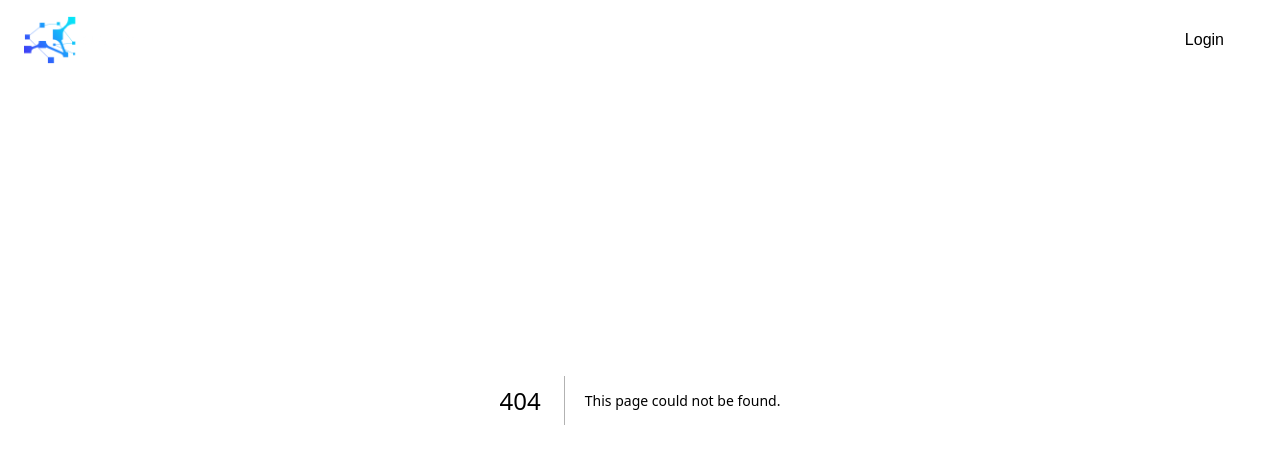
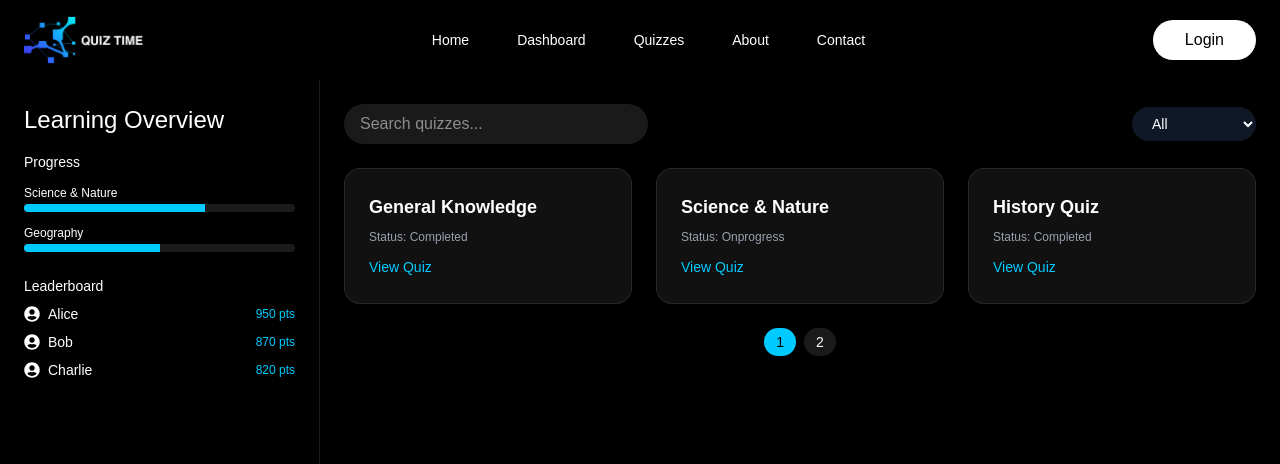
Before and after one commit to sandeepaMallawarachchi/quiz-app, a Next.js app: page /all-quizzes in a window 1280 px wide. Before the commit this address had no page. Shown: the top 464 px of the page. Built offline with nearby package versions, Linux system fonts and the light colour scheme.

Commit message:
Add AllQuizzes page with search and filter functionality; enhance FeaturedQuiz with images and animated transitions

```diff
--- /dev/null
+++ b/app/all-quizzes/page.tsx
@@ -0,0 +1,146 @@
+"use client";
+
+import React, { useState, useEffect } from "react";
+import { motion } from "framer-motion";
+import { FaUserCircle } from "react-icons/fa";
+
+const dummyQuizzes = [
+  { id: 1, title: "General Knowledge", status: "completed" },
+  { id: 2, title: "Science & Nature", status: "onprogress" },
+  { id: 3, title: "History Quiz", status: "completed" },
+  { id: 4, title: "Geography", status: "onprogress" },
+  { id: 5, title: "Pop Culture", status: "completed" },
+];
+
+const dummyLeaderboard = [
+  { name: "Alice", score: 950 },
+  { name: "Bob", score: 870 },
+  { name: "Charlie", score: 820 },
+];
+
+const isLoggedIn = true;
+
+const AllQuizzes = () => {
+  const [searchTerm, setSearchTerm] = useState("");
+  const [filter, setFilter] = useState("all");
+  const [currentPage, setCurrentPage] = useState(1);
+  const quizzesPerPage = 3;
+
+  const filtered = dummyQuizzes.filter((quiz) => {
+    if (filter === "completed") return quiz.status === "completed";
+    if (filter === "onprogress") return quiz.status === "onprogress";
+    return true;
+  }).filter((quiz) => quiz.title.toLowerCase().includes(searchTerm.toLowerCase()));
+
+  const indexOfLast = currentPage * quizzesPerPage;
+  const indexOfFirst = indexOfLast - quizzesPerPage;
+  const currentQuizzes = filtered.slice(indexOfFirst, indexOfLast);
+  const totalPages = Math.ceil(filtered.length / quizzesPerPage);
+
+  return (
+    <div className="min-h-screen bg-black text-white flex pt-20">
+      {/* Left Panel */}
+      <aside className="w-1/4 border-r border-white/10 p-6">
+        <h3 className="text-2xl mb-4">Learning Overview</h3>
+        {isLoggedIn ? (
+          <>
+            <div className="mb-6">
+              <h4 className="text-sm mb-2">Progress</h4>
+              <div className="space-y-2">
+                <div>
+                  <span className="text-xs">Science & Nature</span>
+                  <div className="w-full h-2 bg-white/10 rounded-full overflow-hidden">
+                    <div className="h-2 bg-[#00CAFF] w-2/3"></div>
+                  </div>
+                </div>
+                <div>
+                  <span className="text-xs">Geography</span>
+                  <div className="w-full h-2 bg-white/10 rounded-full overflow-hidden">
+                    <div className="h-2 bg-[#00CAFF] w-1/2"></div>
+                  </div>
+                </div>
+              </div>
+            </div>
+            <div>
+              <h4 className="text-sm mb-2">Leaderboard</h4>
+              <ul className="space-y-2">
+                {dummyLeaderboard.map((user, i) => (
+                  <li key={i} className="flex items-center justify-between">
+                    <div className="flex items-center gap-2">
+                      <FaUserCircle />
+                      <span className="text-sm">{user.name}</span>
+                    </div>
+                    <span className="text-xs text-[#00CAFF]">{user.score} pts</span>
+                  </li>
+                ))}
+              </ul>
+            </div>
+          </>
+        ) : (
+          <p className="text-sm text-gray-400">Please log in to view your progress.</p>
+        )}
+      </aside>
+
+      {/* Right Panel */}
+      <main className="w-3/4 p-6">
+        <div className="flex flex-col md:flex-row md:items-center justify-between gap-4 mb-6">
+          <input
+            type="text"
+            placeholder="Search quizzes..."
+            value={searchTerm}
+            onChange={(e) => setSearchTerm(e.target.value)}
+            className="w-full md:w-1/3 px-4 py-2 rounded-full bg-white/10 text-white focus:outline-none"
+          />
+          <select
+            value={filter}
+            onChange={(e) => setFilter(e.target.value)}
+            className="px-4 py-2 bg-gray-900 rounded-full text-white text-sm"
+          >
+            <option value="all">All</option>
+            <option value="completed">Completed</option>
+            <option value="onprogress">In Progress</option>
+          </select>
+        </div>
+
+        <motion.div
+          layout
+          className="grid grid-cols-1 md:grid-cols-2 lg:grid-cols-3 gap-6"
+        >
+          {currentQuizzes.map((quiz) => (
+            <motion.div
+              key={quiz.id}
+              initial={{ opacity: 0, scale: 0.9 }}
+              whileInView={{ opacity: 1, scale: 1 }}
+              transition={{ duration: 0.4 }}
+              className="bg-[#111] p-6 rounded-2xl border border-white/10 shadow-md hover:scale-105 transition-transform"
+            >
+              <h3 className="text-lg font-semibold mb-2">{quiz.title}</h3>
+              <p className="text-xs text-gray-400 mb-1 capitalize">Status: {quiz.status}</p>
+              <button className="mt-2 text-sm text-[#00CAFF] hover:underline">
+                View Quiz
+              </button>
+            </motion.div>
+          ))}
+        </motion.div>
+
+        <div className="mt-6 flex justify-center gap-2">
+          {Array.from({ length: totalPages }, (_, i) => (
+            <button
+              key={i}
+              onClick={() => setCurrentPage(i + 1)}
+              className={`px-3 py-1 rounded-full text-sm ${
+                currentPage === i + 1
+                  ? "bg-[#00CAFF] text-black"
+                  : "bg-white/10 text-white"
+              }`}
+            >
+              {i + 1}
+            </button>
+          ))}
+        </div>
+      </main>
+    </div>
+  );
+};
+
+export default AllQuizzes;
--- a/components/FeaturedQuiz.tsx
+++ b/components/FeaturedQuiz.tsx
@@ -2,6 +2,7 @@
 import React, { useEffect, useState } from 'react'
 import { motion, AnimatePresence } from 'framer-motion'
 import { QuizCard } from '../types/quizTypes'
+import Link from "next/link";
 
 const dummyQuizzes = [
     {
@@ -10,6 +11,7 @@ const dummyQuizzes = [
         description: 'Challenge your brain with 15 trivia questions.',
         tag: 'Trending',
         color: '#00CAFF',
+        image: 'https://apacinsider.digital/wp-content/uploads/2023/01/image1-2.jpg'
     },
     {
         id: 2,
@@ -17,6 +19,7 @@ const dummyQuizzes = [
         description: 'Explore the wonders of biology, physics, and more.',
         tag: 'New',
         color: '#7C3AED',
+        image: 'https://apacinsider.digital/wp-content/uploads/2023/01/image1-2.jpg'
     },
     {
         id: 3,
@@ -24,6 +27,7 @@ const dummyQuizzes = [
         description: 'Test how much you know about world events.',
         tag: 'Hot',
         color: '#EF4444',
+        image: 'https://apacinsider.digital/wp-content/uploads/2023/01/image1-2.jpg'
     },
     {
         id: 4,
@@ -31,6 +35,7 @@ const dummyQuizzes = [
         description: 'Test your knowledge of movies, music, and celebrities.',
         tag: 'Popular',
         color: '#F59E0B',
+        image: 'https://apacinsider.digital/wp-content/uploads/2023/01/image1-2.jpg'
     },
     {
         id: 5,
@@ -38,6 +43,7 @@ const dummyQuizzes = [
         description: 'Explore countries, capitals, and landmarks.',
         tag: 'Featured',
         color: '#10B981',
+        image: 'https://apacinsider.digital/wp-content/uploads/2023/01/image1-2.jpg'
     },
 ]
 const FeaturedQuiz = () => {
@@ -66,7 +72,14 @@ const FeaturedQuiz = () => {
     }, [visibleCards])
 
     return (
-        <section id='quizzes' className="bg-black py-10 pt-20 px-4 md:px-16 text-white min-h-screen relative overflow-hidden">
+        <motion.section
+            id='quizzes'
+            className="bg-black py-10 pt-20 px-4 md:px-16 text-white min-h-screen relative overflow-hidden"
+            initial={{ opacity: 0, y: 50 }}
+            whileInView={{ opacity: 1, y: 0 }}
+            transition={{ duration: 0.8, ease: "easeOut" }}
+            viewport={{ once: false, amount: 0.3 }}
+        >
             <h2 className="text-3xl md:text-4xl mb-12 text-center tracking-wide">
                 Featured Quizzes
             </h2>
@@ -105,7 +118,7 @@ const FeaturedQuiz = () => {
                                 <div className="absolute -top-2 -right-2 w-16 h-16 bg-[#00caff33] blur-2xl rounded-full z-0" />
                                 <div className="mb-4 relative z-10">
                                     <span
-                                        className="text-xs font-semibold uppercase px-3 py-1 rounded-full"
+                                        className="text-xs uppercase px-3 py-1 rounded-full"
                                         style={{
                                             backgroundColor: quiz.color + '22',
                                             color: quiz.color,
@@ -113,6 +126,15 @@ const FeaturedQuiz = () => {
                                     >
                                         {quiz.tag}
                                     </span>
+                                </div>
+                                <div>
+                                    <div className="mb-4 relative z-10">
+                                        <img
+                                            src={quiz.image}
+                                            alt={quiz.title}
+                                            className="w-full h-40 object-cover rounded-lg"
+                                        />
+                                    </div>
                                 </div>
                                 <div className="relative z-10">
                                     <h3 className="text-xl font-semibold mb-2">{quiz.title}</h3>
@@ -123,14 +145,16 @@ const FeaturedQuiz = () => {
                     ))}
                 </AnimatePresence>
             </div>
-            <div className="flex justify-center">
-                <button
+            <div className="flex justify-center mt-20">
+                <Link
+                    href="/all-quizzes"
+                    prefetch={false}
                     className="cursor-pointer mt-4 px-6 py-2 bg-white text-black rounded-full hover:bg-gray-300 transition-colors"
                 >
                     Browse All Quizzes
-                </button>
+                </Link>
             </div>
-        </section>
+        </motion.section>
     )
 }
 export default FeaturedQuiz
```
